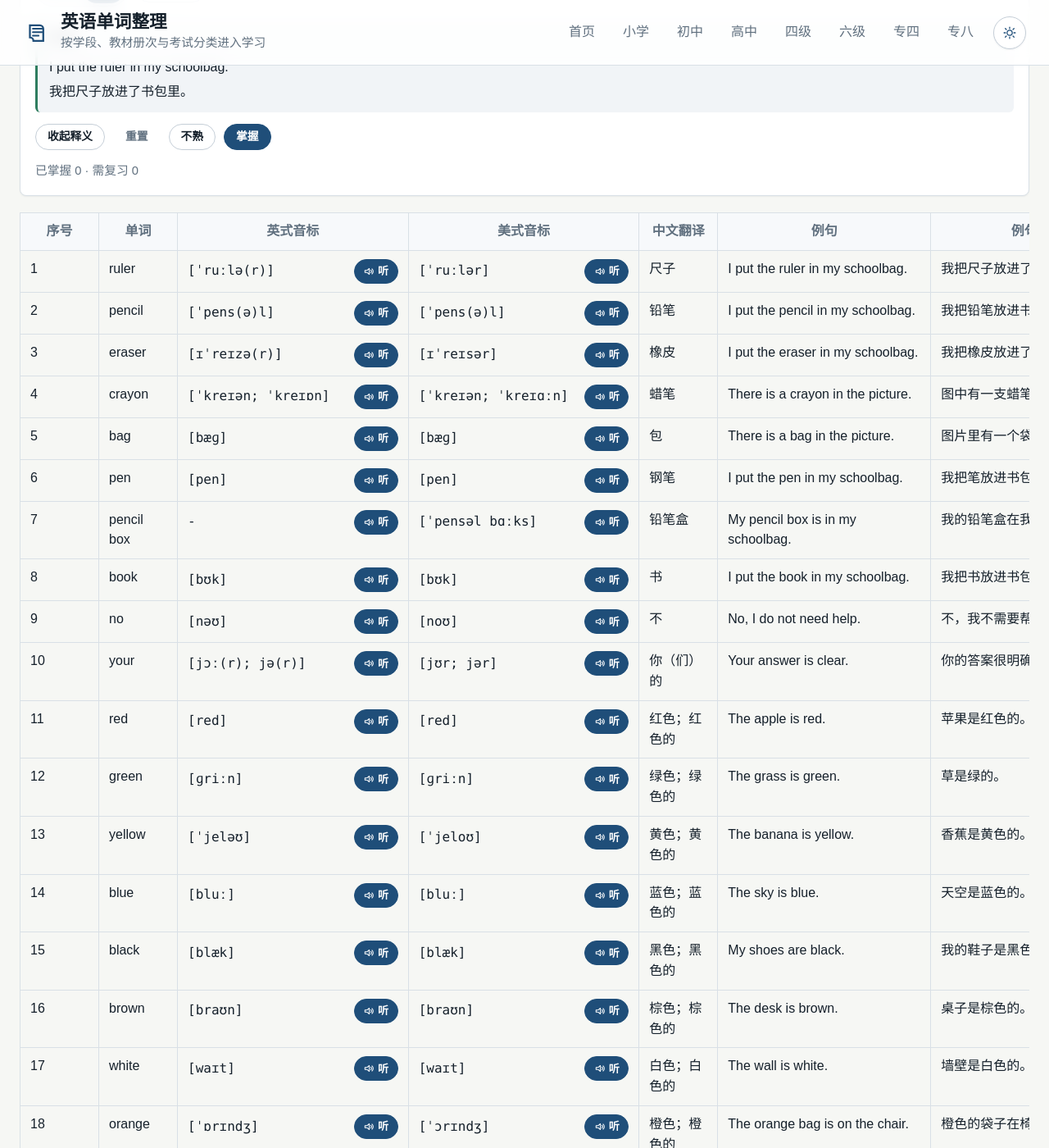
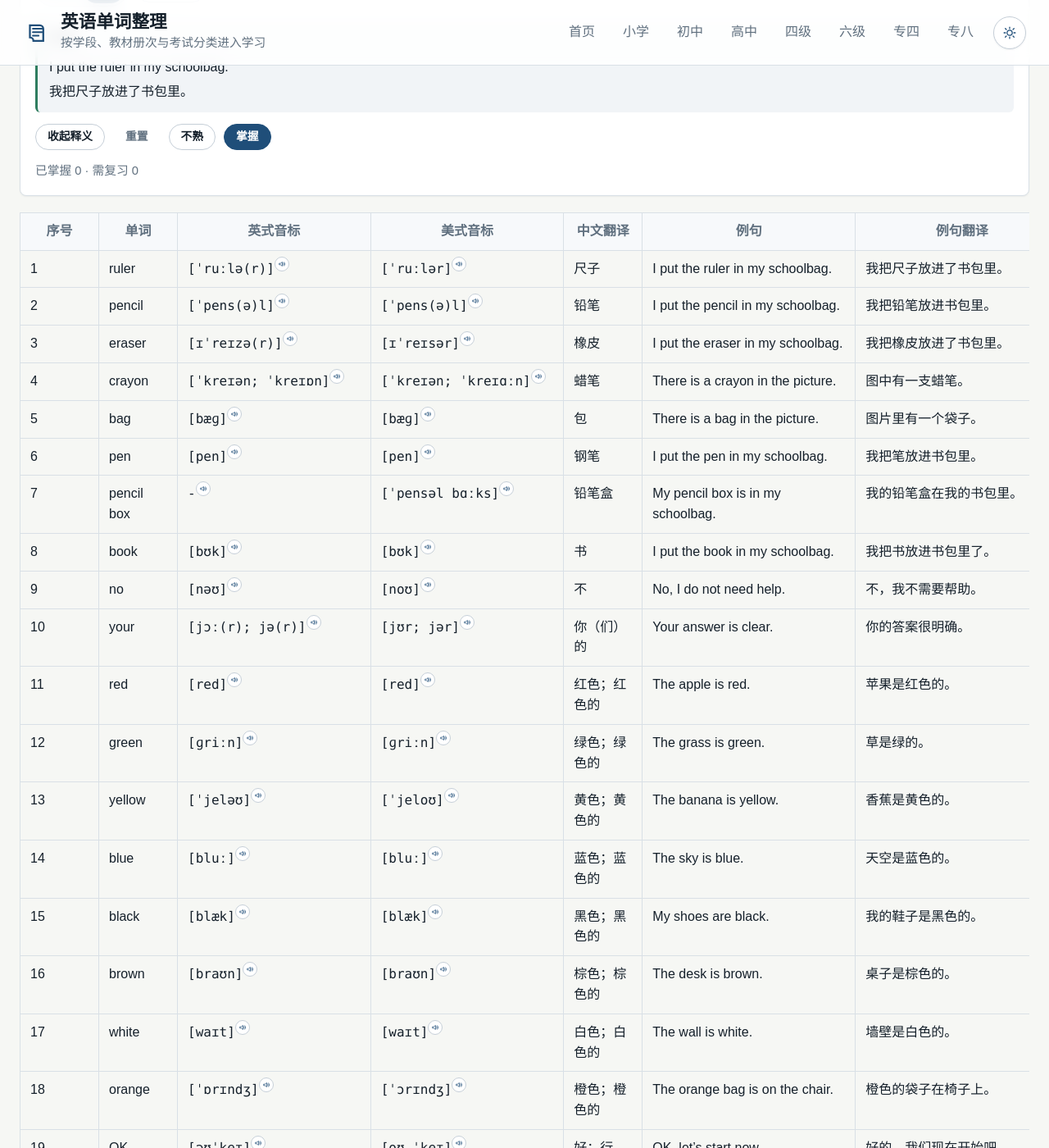
Before and after one commit to jinronga/english-words, a Jekyll site: the page built from 小学/三年级/人教版小学英语-三年级上册.md, in a window 1280 px wide and 1400 px high, scrolled down 639 px. Shown: the whole window at 82% size. Built offline with Jekyll 4.4.1, drawn with Linux system fonts in a browser that asks for light colours; our own code applies the rules of GitHub Pages for plain Markdown files; some of the changed text lies outside the part shown.

Commit message:
Refine pronunciation table icon layout

```diff
--- a/assets/css/style.scss
+++ b/assets/css/style.scss
@@ -309,7 +309,7 @@ html[data-theme="dark"] .theme-icon-moon {
 .page-kind-vocab .markdown-body td:nth-child(3),
 .page-kind-vocab .markdown-body th:nth-child(4),
 .page-kind-vocab .markdown-body td:nth-child(4) {
-  min-width: 176px;
+  min-width: 136px;
 }
 
 .page-kind-vocab .markdown-body th:nth-child(6),
@@ -354,44 +354,38 @@ html[data-theme="dark"] .theme-icon-moon {
 }
 
 .phonetic-control {
-  align-items: center;
-  display: inline-flex;
-  gap: 10px;
-  justify-content: space-between;
-  width: 100%;
+  display: inline-block;
+  padding-right: 18px;
+  position: relative;
   white-space: nowrap;
 }
 
 .phonetic-value {
   font-family: "SFMono-Regular", Consolas, "Liberation Mono", monospace;
-  min-width: 0;
 }
 
 .phonetic-play {
   align-items: center;
-  background: var(--blue);
-  border: 1px solid var(--blue);
+  background: var(--surface);
+  border: 1px solid var(--line-strong);
   border-radius: 999px;
-  color: var(--button-text);
+  color: var(--blue);
   cursor: pointer;
   display: inline-flex;
-  flex: 0 0 auto;
-  font: inherit;
-  font-size: 0.82rem;
-  font-weight: 700;
-  gap: 4px;
-  height: 30px;
+  height: 18px;
   justify-content: center;
-  line-height: 1;
-  min-width: 54px;
-  padding: 0 10px;
+  padding: 0;
+  position: absolute;
+  right: 0;
+  top: -3px;
   transition: background 0.15s ease, border-color 0.15s ease, color 0.15s ease, transform 0.15s ease;
+  width: 18px;
 }
 
 .phonetic-play:hover {
-  background: var(--button-hover);
-  border-color: var(--button-hover);
-  color: var(--button-text);
+  background: var(--blue-soft);
+  border-color: var(--blue);
+  color: var(--blue);
   transform: translateY(-1px);
 }
 
@@ -407,8 +401,8 @@ html[data-theme="dark"] .theme-icon-moon {
 }
 
 .phonetic-play__icon {
-  height: 14px;
-  width: 14px;
+  height: 10px;
+  width: 10px;
 }
 
 .home-copy {
--- a/assets/js/home.js
+++ b/assets/js/home.js
@@ -491,7 +491,6 @@ document.addEventListener('DOMContentLoaded', () => {
           <path d="M4 10v4h4l5 4V6l-5 4H4z" fill="none" stroke="currentColor" stroke-linejoin="round" stroke-width="1.8"/>
           <path d="M16.2 9.2a4 4 0 0 1 0 5.6M18.8 6.8a7.8 7.8 0 0 1 0 10.4" fill="none" stroke="currentColor" stroke-linecap="round" stroke-width="1.8"/>
         </svg>
-        <span>听</span>
       `;
       button.addEventListener('click', (event) => {
         event.preventDefault();
```
